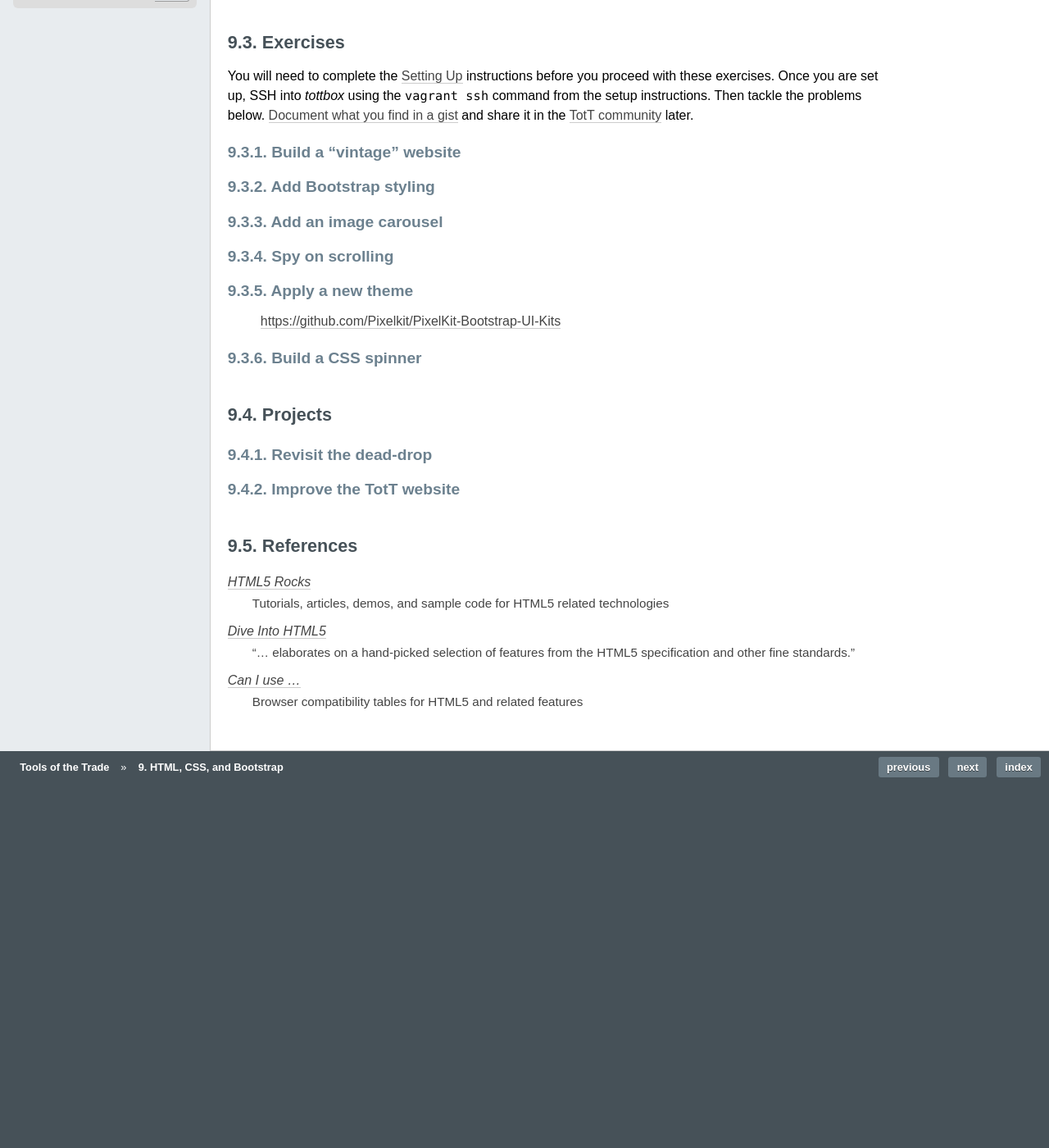
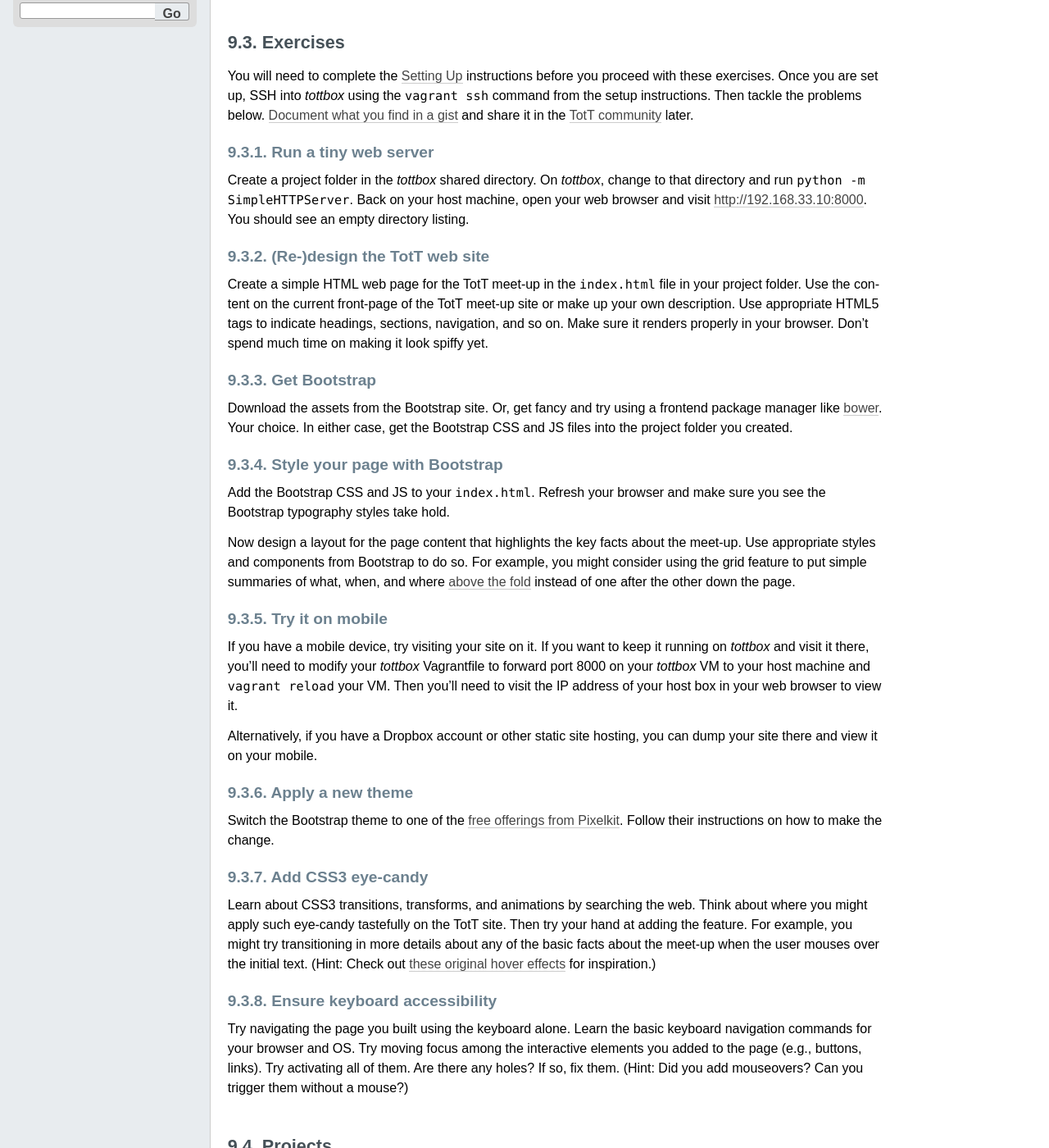
Before and after one commit to parente/tott, a Sphinx documentation site: the page built from doc/sessions/bootstrap.rst, in a window 1280 px wide and 1400 px high, scrolled down 639 px. Shown: the whole window at 82% size. Built offline with Sphinx 7.4.7, drawn with Linux system fonts in a browser that asks for light colours; before the commit the page ends 1621 px from its top, so only the background shows below that; some of the changed text lies outside the part shown.

Commit message:
HTML, CSS, Bootstrap session

```diff
--- a/doc/sessions/bootstrap.rst
+++ b/doc/sessions/bootstrap.rst
@@ -29,39 +29,59 @@ Exercises
 
 You will need to complete the :doc:`/setup` instructions before you proceed with these exercises. Once you are set up, SSH into *tottbox* using the ``vagrant ssh`` command from the setup instructions. Then tackle the problems below. `Document what you find in a gist <https://gist.github.com/>`_ and share it in the `TotT community`_ later.
 
-Build a "vintage" website
-#########################
-
-Add Bootstrap styling
+Run a tiny web server
 #####################
 
-Add an image carousel
-#####################
+Create a project folder in the *tottbox* shared directory. On *tottbox*, change to that directory and run ``python -m SimpleHTTPServer``. Back on your host machine, open your web browser and visit http://192.168.33.10:8000. You should see an empty directory listing.
 
-Spy on scrolling
+(Re-)design the TotT web site
+#############################
+
+Create a simple HTML web page for the TotT meet-up in the ``index.html`` file in your project folder. Use the content on the current front-page of the TotT meet-up site or make up your own description. Use appropriate HTML5 tags to indicate headings, sections, navigation, and so on. Make sure it renders properly in your browser. Don't spend much time on making it look spiffy yet.
+
+Get Bootstrap
+#############
+
+Download the assets from the Bootstrap site. Or, get fancy and try using a frontend package manager like `bower`_. Your choice. In either case, get the Bootstrap CSS and JS files into the project folder you created.
+
+Style your page with Bootstrap
+##############################
+
+Add the Bootstrap CSS and JS to your ``index.html``. Refresh your browser and make sure you see the Bootstrap typography styles take hold.
+
+Now design a layout for the page content that highlights the key facts about the meet-up. Use appropriate styles and components from Bootstrap to do so. For example, you might consider using the grid feature to put simple summaries of what, when, and where `above the fold <http://en.wikipedia.org/wiki/Above_the_fold>`_ instead of one after the other down the page.
+
+Try it on mobile
 ################
+
+If you have a mobile device, try visiting your site on it. If you want to keep it running on *tottbox* and visit it there, you'll need to modify your *tottbox* Vagrantfile to forward port 8000 on your *tottbox* VM to your host machine and ``vagrant reload`` your VM. Then you'll need to visit the IP address of your host box in your web browser to view it.
+
+Alternatively, if you have a Dropbox account or other static site hosting, you can dump your site there and view it on your mobile.
 
 Apply a new theme
 #################
 
-..
+Switch the Bootstrap theme to one of the `free offerings from Pixelkit <https://github.com/Pixelkit/PixelKit-Bootstrap-UI-Kits>`_. Follow their instructions on how to make the change.
 
-    https://github.com/Pixelkit/PixelKit-Bootstrap-UI-Kits
+Add CSS3 eye-candy
+##################
 
-Build a CSS spinner
-###################
+Learn about CSS3 transitions, transforms, and animations by searching the web. Think about where you might apply such eye-candy tastefully on the TotT site. Then try your hand at adding the feature. For example, you might try transitioning in more details about any of the basic facts about the meet-up when the user mouses over the initial text. (Hint: Check out `these original hover effects <http://tympanus.net/Tutorials/OriginalHoverEffects/index3.html>`_ for inspiration.)
 
+Ensure keyboard accessibility
+#############################
+
+Try navigating the page you built using the keyboard alone. Learn the basic keyboard navigation commands for your browser and OS. Try moving focus among the interactive elements you added to the page (e.g., buttons, links). Try activating all of them. Are there any holes? If so, fix them. (Hint: Did you add mouseovers? Can you trigger them without a mouse?)
 
 Projects
 --------
 
+If you want to try your hand at something larger than an exercise, consider one of the following.
+
 Revisit the dead-drop
 #####################
 
-Improve the TotT website
-########################
-
-
+If you attended the :doc:`Express and Jade <express>` meet-up, use Bootstrap to style your dead-drop web app.
 
 References
 ----------
```
